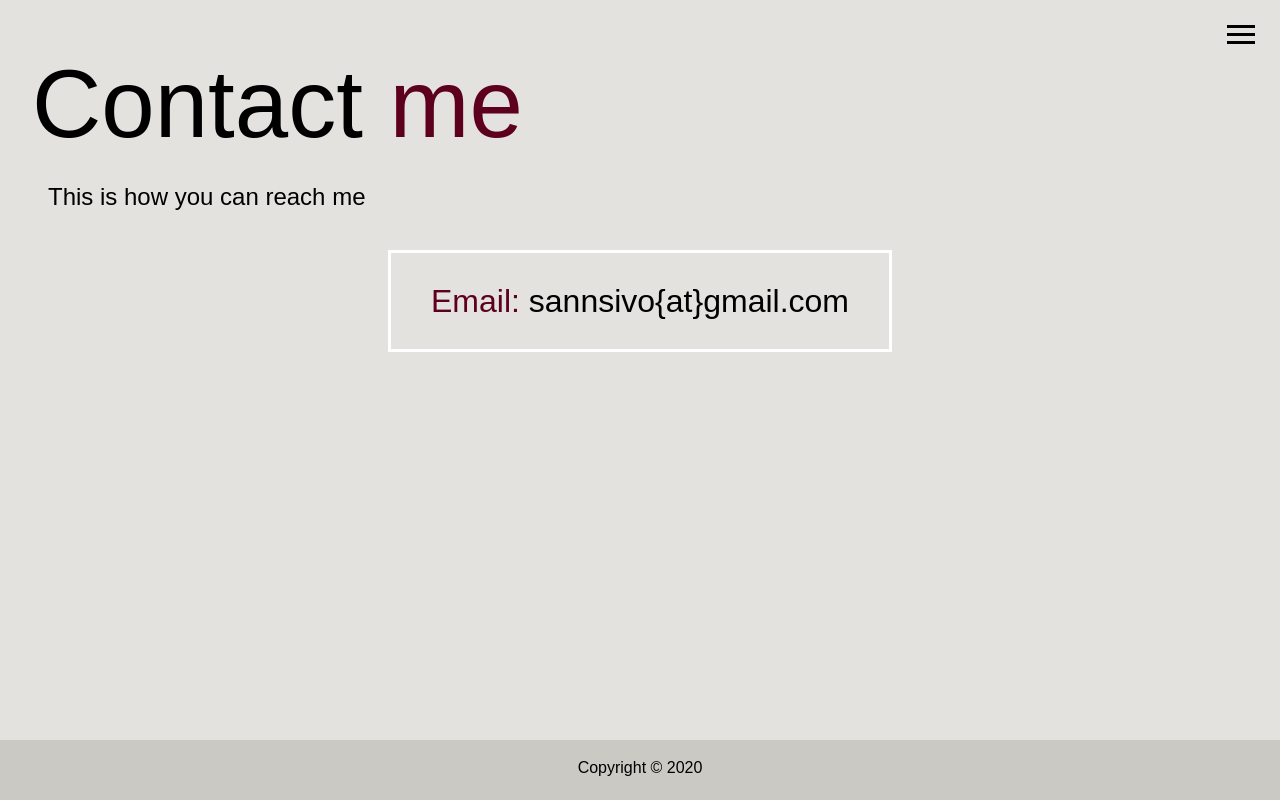
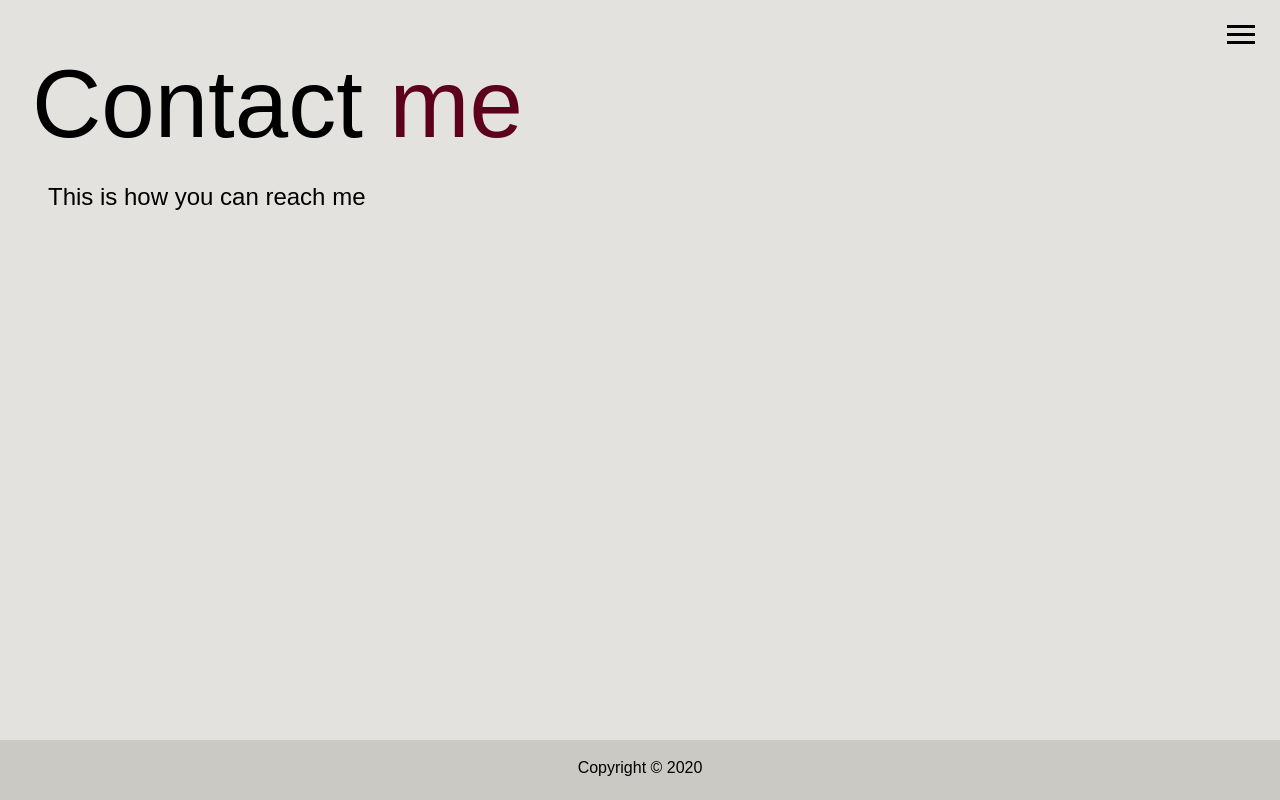
Before and after one commit to skis84/portfolio, a website: page contact.html in a window 1280 px wide. Drawn offline with Linux system fonts and the light colour scheme.

Commit message:
Update contact.html

```diff
--- a/contact.html
+++ b/contact.html
@@ -44,11 +44,7 @@
     <main id="about">
       <h1 class="lg-heading">Contact <span class="text-secondary">me</span></h1>
       <h2 class="sm-heading">This is how you can reach me</h2>
-      <div class="boxes">
-        <div>
-          <span class="text-secondary">Email:</span> sannsivo{at}gmail.com
-        </div>
-      </div>
+
     </main>
     <footer id="main-footer">Copyright &copy; 2020</footer>
     <script src="main.js"></script>
```
